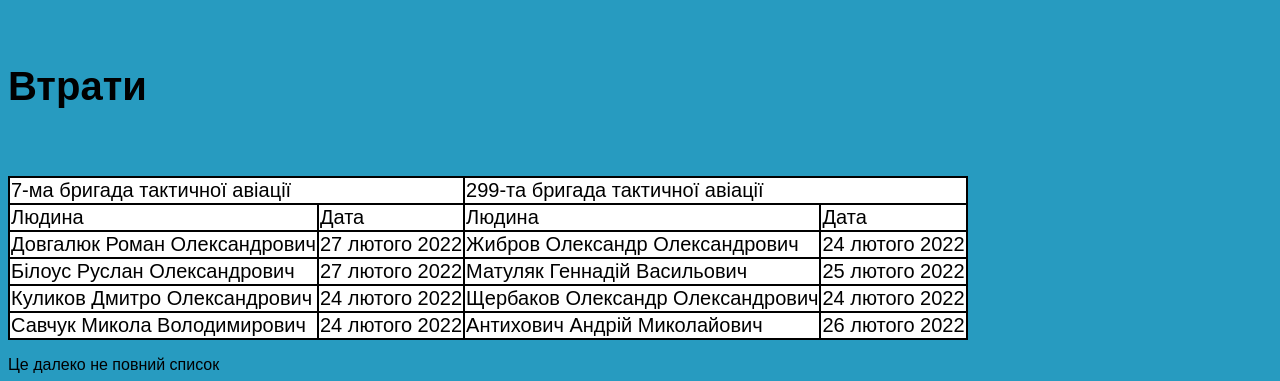
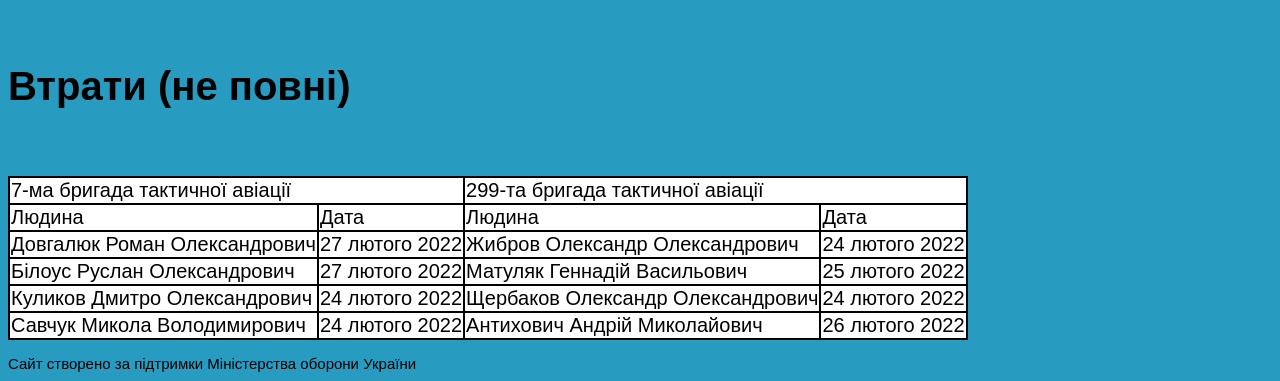
Before and after one commit to anton1shyrinka/site2, a plain HTML site: page index.html in a window 1280 px wide. Shown: the part 1247-1628 px from the top of the page. Drawn offline with Linux system fonts and the light colour scheme.

Commit message:
Update index.html

```diff
--- a/index.html
+++ b/index.html
@@ -28,7 +28,7 @@
 У 1993 році 299 ошап із підпорядкування ДНВЦ передали до складу 5-ї Повітряної армії ВПС України (Одеса).
 У квітні 1994 року з'єднання було переформоване на 299-й окремий штурмовий авіаційний полк, а 10 червня 1996 року виключено зі складу авіації ВМС України.</p2>
 
-<h5 style="font-size: 40px">Втрати</h5>
+<h5 style="font-size: 40px">Втрати (не повні)</h5>
 <table style="background-color: white; border: 2px solid black; border-collapse: collapse; font-size: 20px">
 <tr>
     <td colspan="2" style="border: 2px solid black;">7-ма бригада тактичної авіації</td>
@@ -65,7 +65,6 @@
     <td style="border: 2px solid black">26 лютого 2022</td>
 </tr>
 </table>
-<p>Це далеко не повний список</p>
     </main>
     <footer>
         <p style="font-size: 15px">Сайт створено за підтримки Міністерства оборони України</p>
```
